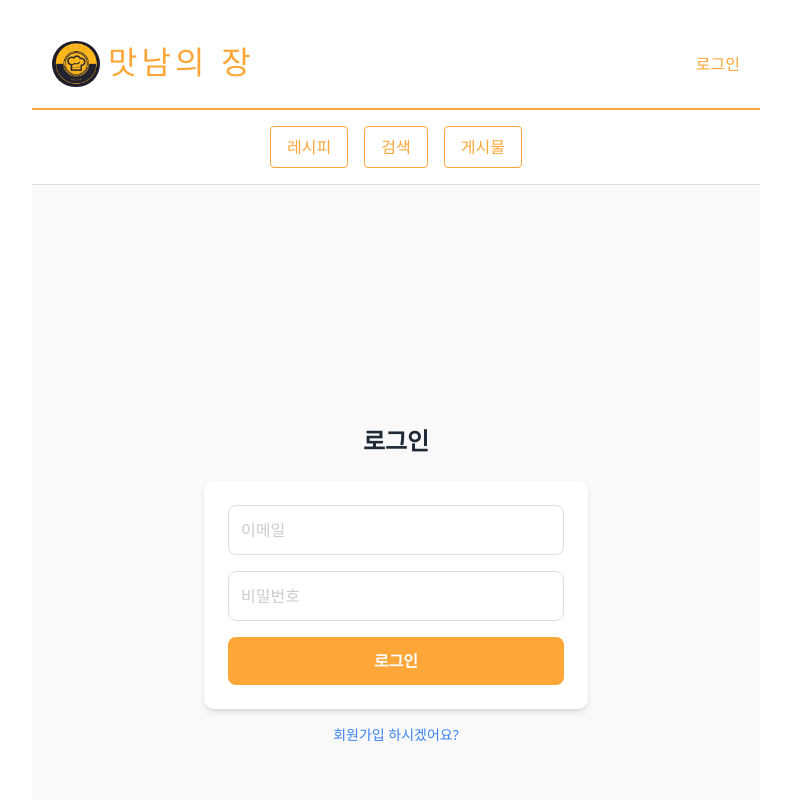
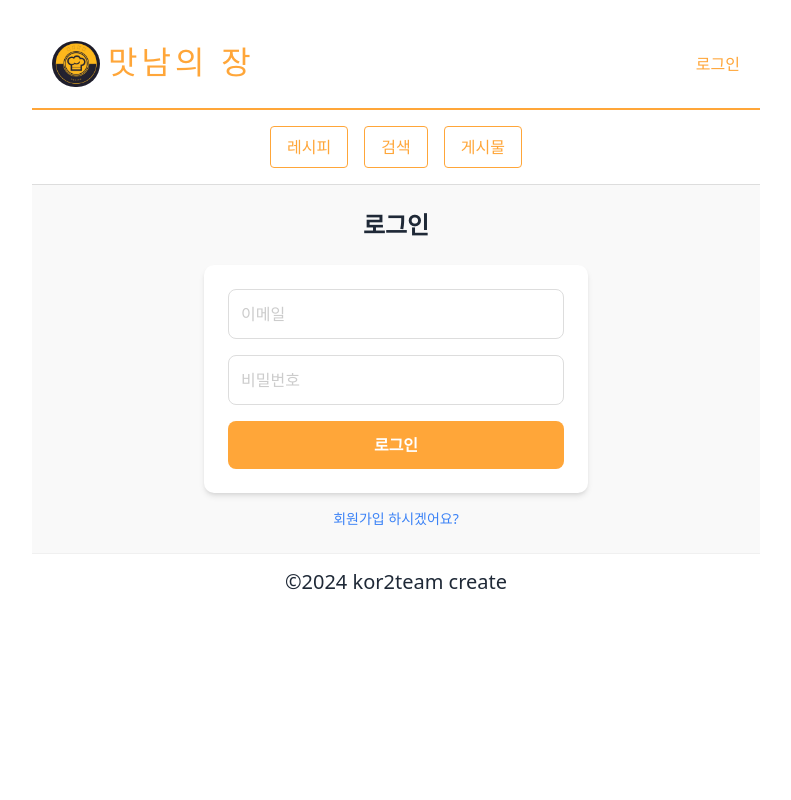
Before and after one commit to kor2team/front-react, a React (Create React App) app: page /login in a window 1280 px wide. Shown: the top 800 px of the page, without its empty margins (244-1035 px from the left). Built offline with nearby package versions, Linux system fonts and the light colour scheme.

Commit message:
update: LoginPage

```diff
--- a/src/components/LoginPage.js
+++ b/src/components/LoginPage.js
@@ -38,7 +38,7 @@ function LoginPage({ onLogin }) {
   };
 
   return (
-    <div className="flex flex-col items-center justify-center min-h-screen bg-gray-100 px-4">
+    <div className="flex flex-col items-center justify-start bg-gray-100 px-4 py-6 max-h-[90vh]">
       <h2 className="text-2xl font-bold mb-6 text-center">
         {isLogin ? "로그인" : "회원가입"}
       </h2>
```
